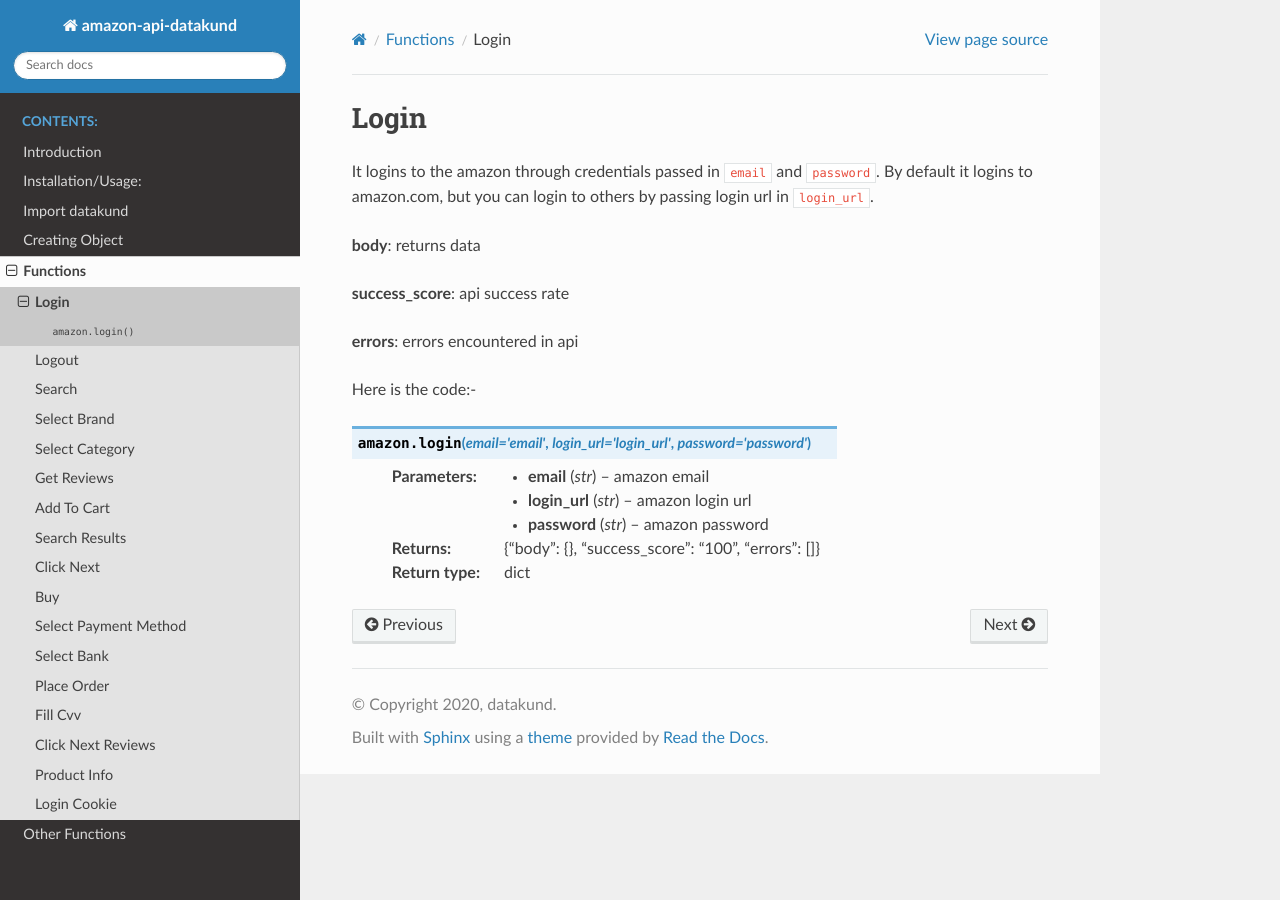
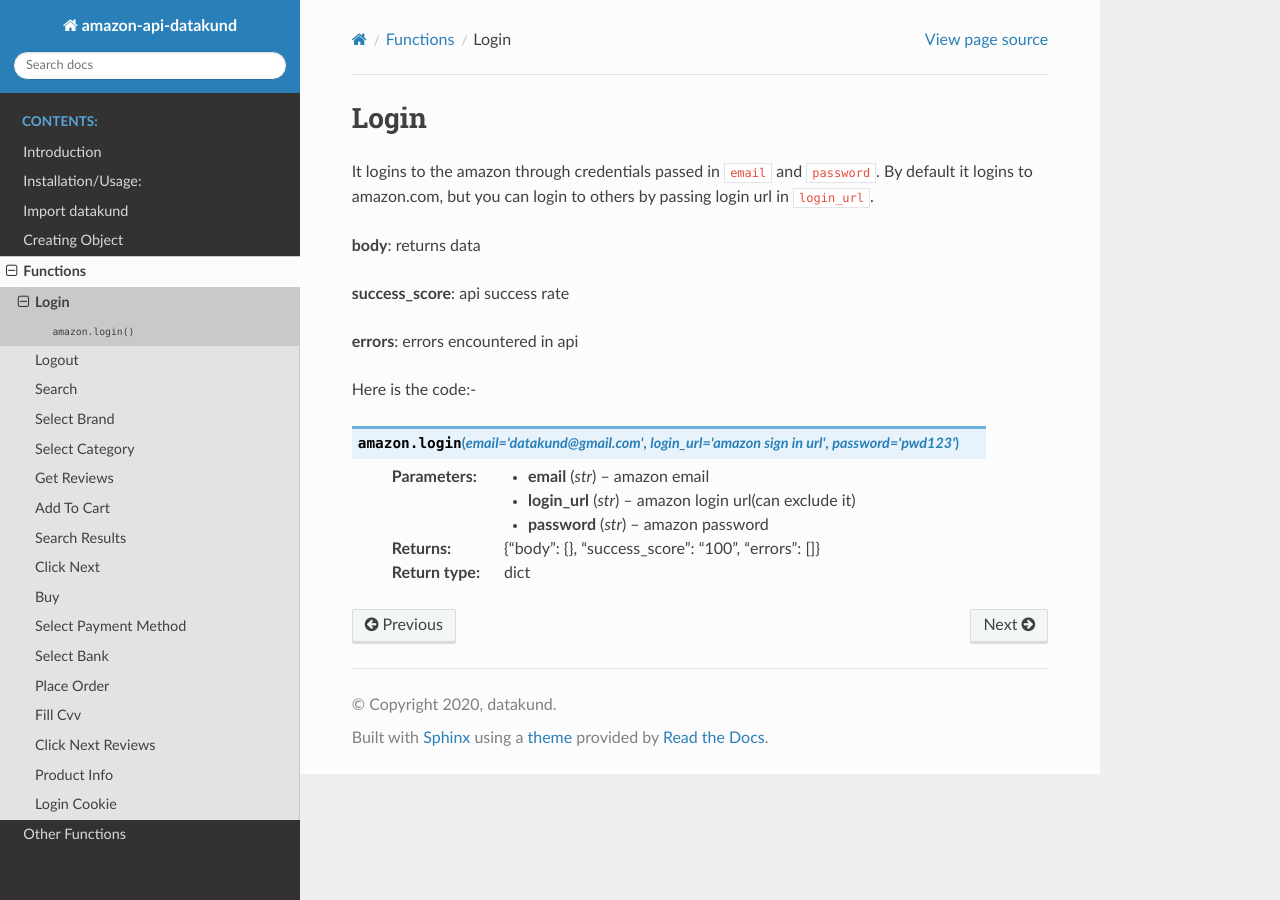
Before and after one commit to datakund/amazon-api-datakund, a Sphinx documentation site: the page built from Docs/source/login.rst, in a window 1280 px wide. Built offline with Sphinx 7.4.7 and the Read the Docs theme 2.0.0, drawn with Linux system fonts in a browser that asks for light colours.

Commit message:
Update login.rst

```diff
--- a/Docs/source/login.rst
+++ b/Docs/source/login.rst
@@ -11,11 +11,11 @@
 
 Here is the code:-
 
-.. py:function:: amazon.login(email="email",login_url="login_url",password="password")
+.. py:function:: amazon.login(email="datakund@gmail.com",login_url="amazon sign in url",password="pwd123")
 
 
    :param str email: amazon email
-   :param str login_url: amazon login url
+   :param str login_url: amazon login url(can exclude it)
    :param str password: amazon password
    :return: {"body": {}, "success_score": "100", "errors": []}
    :rtype: dict
```
